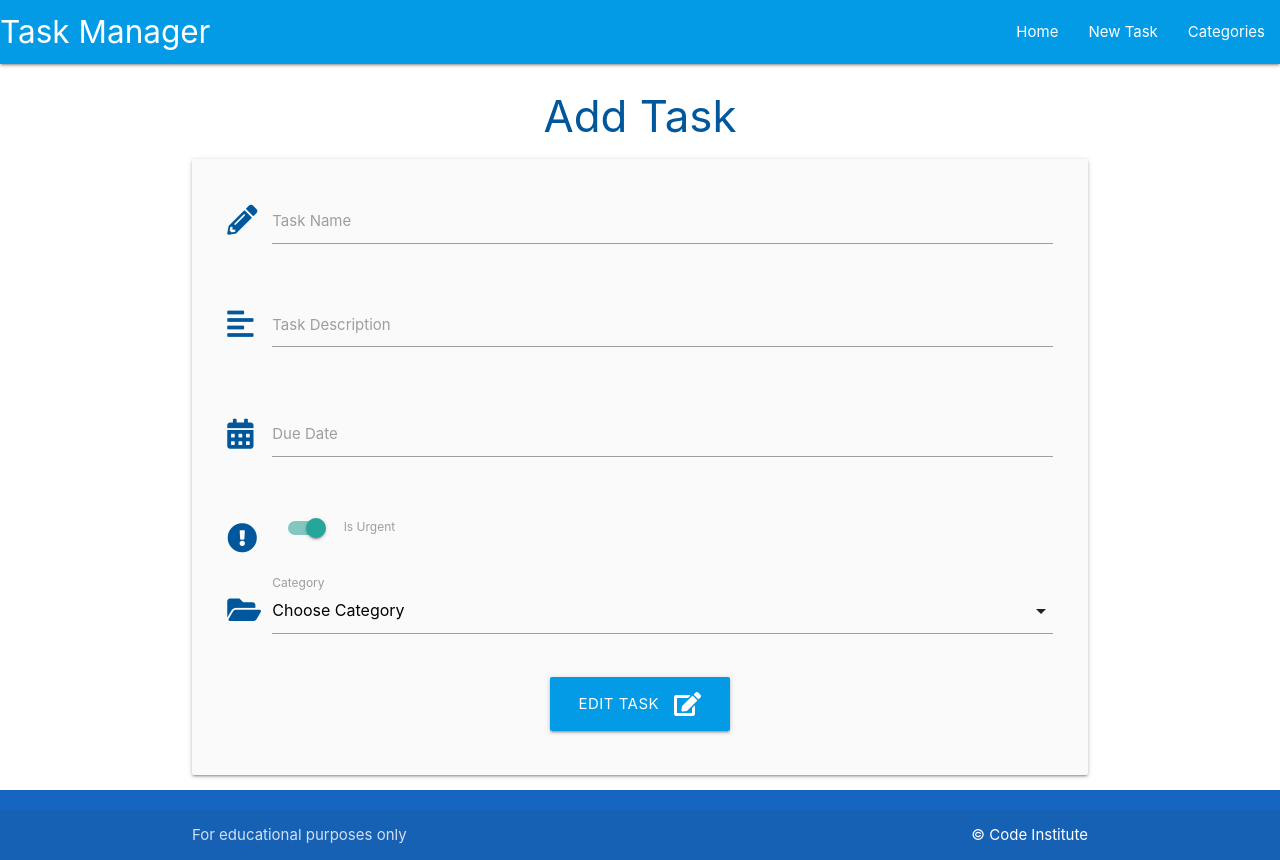
After one commit to Timalexanderandersson/walkthrough-project, a Flask app: template taskmanager/templates/edit_task.html in a window 1280 px wide. The commit adds this page. Run offline with Flask 2, Linux system fonts and the light colour scheme; the template is opened without the code that fills it, so the values that code supplies are empty.

```diff
--- a/taskmanager/static/js/script.js
+++ b/taskmanager/static/js/script.js
@@ -13,4 +13,8 @@ document.addEventListener("DOMContentLoaded", function() {
   // select initialization
   let selects = document.querySelectorAll("select");
   M.FormSelect.init(selects);
+
+  // collapsible initializataion
+  let collapsibles = document.querySelectorAll(".collapsible");
+  M.Collapsible.init(collapsibles);
 });
--- a/taskmanager/templates/edit_category.html
+++ b/taskmanager/templates/edit_category.html
@@ -9,7 +9,7 @@
         <div class="row">
             <div class="input-field col s12">
                 <i class="fas fa-folder-open prefix light-blue-text text-darken-4"></i>
-                <input id="category_name" name="category_name" value="{{ category.category_name}}" minlength="3" maxlength="25" type="text" class="validate" required>
+                <input id="category_name" name="category_name" value="{{ category.category_name }}" minlength="3" maxlength="25" type="text" class="validate" required>
                 <label for="category_name">Category Name</label>
             </div>
         </div>
@@ -17,7 +17,7 @@
         <div class="row">
             <div class="col s12 center-align">
                 <button type="submit" class="btn-large light-blue darken-1">
-                    Edit Category <i class="fas fa-plus-edit right"></i>
+                    Edit Category <i class="fas fa-edit right"></i>
                 </button>
             </div>
         </div>
--- /dev/null
+++ b/taskmanager/templates/edit_task.html
@@ -0,0 +1,80 @@
+{% extends "base.html" %}
+{% block content %}
+
+<h3 class="light-blue-text text-darken-4 center-align">Add Task</h3>
+
+<div class="row card-panel grey lighten-5">
+    <form class="col s12" method="POST" action="{{ url_for('edit_task', task_id=task.id) }}">
+        <!-- task name -->
+        <div class="row">
+            <div class="input-field col s12">
+                <i class="fas fa-pencil-alt prefix light-blue-text text-darken-4"></i>
+                <input id="task_name" name="task_name" value="{{ task.taske_name }}" minlength="5" maxlength="50" type="text" class="validate" required>
+                <label for="task_name">Task Name</label>
+            </div>
+        </div>
+        <!-- task description -->
+        <div class="row">
+            <div class="input-field col s12">
+                <i class="fas fa-align-left prefix light-blue-text text-darken-4"></i>
+                <textarea id="task_description" name="task_description" minlength="5" maxlength="200"
+                    type="text" class="materialize-textarea validate" required>
+                {{- task.task_description -}}
+                </textarea>
+                <label for="task_description">Task Description</label>
+            </div>
+        </div>
+        <!-- due date -->
+        <div class="row">
+            <div class="input-field col s12">
+                <i class="fas fa-calendar-alt prefix light-blue-text text-darken-4"></i>
+                <input id="due_date" name="due_date" value="{{ task.due_date.strftime('%d %B, %Y') }}" type="text" class="datepicker validate" required>
+                <label for="due_date">Due Date</label>
+            </div>
+        </div>
+        <!-- is urgent -->
+        <div class="row">
+            <div class="input-field col s12">
+                <div class="switch">
+                    <i class="fas fa-exclamation-circle prefix light-blue-text text-darken-4"></i>
+                    <label for="is_urgent">
+                        {% if task.is_urgent == True %}
+                            <input id="is_urgent" name="is_urgent" type="checkbox" checked>
+                        {% else %}
+                            <input id="is_urgent" name="is_urgent" type="checkbox" checked>
+                            {% endif %}
+                        <span class="lever"></span>
+                        Is Urgent
+                    </label>
+                </div>
+            </div>
+        </div>
+        <!-- category id -->
+        <div class="row">
+            <div class="input-field col s12">
+                <i class="fas fa-folder-open prefix light-blue-text text-darken-4"></i>
+                <select id="category_id" name="category_id" class="validate" required>
+                    <option value="" disabled selected>Choose Category</option>
+                    {% for category in categories %}
+                        {% if category == task.category  %}
+                            <option value="{{ category.id }}">{{ category.category_name }}</option>
+                        {% else %}
+                            <option value="{{ category.id }}">{{ category.category_name }}</option>
+                        {% endif %}
+                    {% endfor %}
+                </select>
+                <label for="category_id">Category</label>
+            </div>
+        </div>
+        <!-- submit button -->
+        <div class="row">
+            <div class="col s12 center-align">
+                <button type="submit" class="btn-large light-blue darken-1">
+                    Edit Task<i class="fas fa-edit right"></i>
+                </button>
+            </div>
+        </div>
+    </form>
+</div>
+
+{% endblock %}
```
Also changed, not shown: taskmanager/routes.py (+31 -8 lines), taskmanager/templates/tasks.html (+22 -0 lines).
